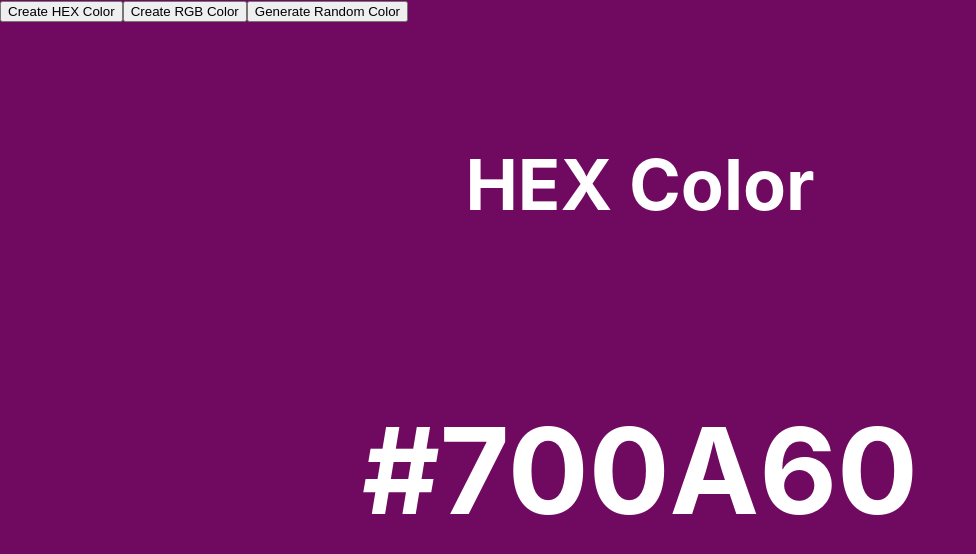
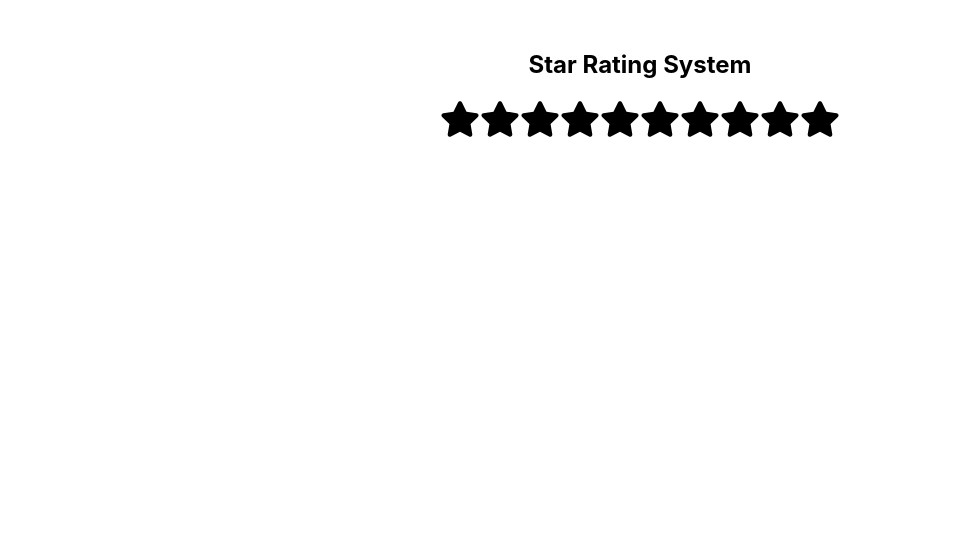
Before and after one commit to JasonRhoads/freecodecamp, a React (Create React App) app: page / in a window 1280 px wide. Shown: the top 554 px of the page, without its empty margins (0-976 px from the left). Built offline with nearby package versions, Linux system fonts and the light colour scheme.

Commit message:
add star rating component

```diff
--- a/package.json
+++ b/package.json
@@ -8,6 +8,7 @@
     "@testing-library/user-event": "^13.5.0",
     "react": "^18.2.0",
     "react-dom": "^18.2.0",
+    "react-icons": "^5.0.1",
     "react-scripts": "5.0.1",
     "web-vitals": "^2.1.4"
   },
--- a/src/App.js
+++ b/src/App.js
@@ -1,6 +1,7 @@
 import './App.css';
 import Accordian from './components/accordian';
 import RandomColor from './components/random-color';
+import StarRating from './components/star-rating';
 
 function App() {
   return (
@@ -10,7 +11,10 @@
       {/* <Accordian /> */}
 
       {/* Random Color Component */}
-      <RandomColor />
+      {/* <RandomColor /> */}
+
+      {/* Star Rating */}
+      <StarRating noOfStars={10}/>
     </div>
   );
 }
--- /dev/null
+++ b/src/components/star-rating/index.jsx
@@ -0,0 +1,50 @@
+import { useState } from "react";
+import { FaStar } from "react-icons/fa";
+import './styles.css';
+
+export default function StarRating({noOfStars = 5}) {
+
+
+    const [rating, setRating] = useState(0);
+    const [hover, setHover] = useState(0);
+
+    function handleClick(getCurrentIndex) {
+        setRating(getCurrentIndex);
+
+    }
+
+
+    function handleMouseEnter(getCurrentIndex) {
+        setHover(getCurrentIndex);
+
+    }
+
+
+    function handleMouseLeave() {
+        setHover(rating);
+
+    }
+
+    return (
+        <div className="star-rating">
+            <h2>Star Rating System</h2>
+            {
+                [...Array(noOfStars)].map((_, index) => {
+                    index += 1;
+
+                    return (
+                        <FaStar
+                            key={index}
+                            className={index <= (hover || rating) ? 'active' : 'inactive'}
+                            onClick={() => handleClick(index)}
+                            onMouseEnter={() => handleMouseEnter(index)}
+                            onMouseLeave={() => handleMouseLeave()}
+                            size={40}
+                        />
+                    )
+                })
+            }
+
+        </div>
+    )
+}
--- /dev/null
+++ b/src/components/star-rating/styles.css
@@ -0,0 +1,13 @@
+
+.star-rating {
+    text-align: center;
+    margin-top: 50px;
+}
+
+.active {
+    color: #fff700;
+}
+
+.inactive {
+    color: #000000;
+}
```
Also changed, not shown: 1 other file (tests, documents, lock files or other folders).
